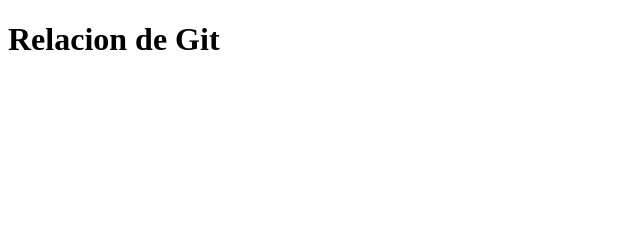
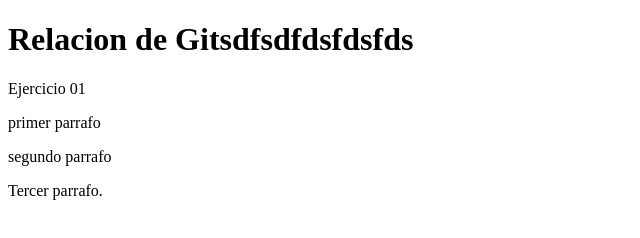
Before and after one commit to javierordonezbecerra/clases1DAM, a plain HTML site: page index.html in a window 1280 px wide. Shown: the whole page, without its empty margins (0-640 px from the left). Drawn offline with Linux system fonts and the light colour scheme.

Commit message:
Version 1.1, ejercicio uno finalizado

```diff
--- a/index.html
+++ b/index.html
@@ -6,6 +6,13 @@
     <title>Document</title>
 </head>
 <body>
-    <h1>Relacion de Git</h1>
+    <h1>Relacion de Gitsdfsdfdsfdsfds</h1>
+
+    <p>Ejercicio 01</p>
+    <p> primer parrafo</p>
+    <p>segundo parrafo</p>
+    <p>Tercer parrafo.</p>
+
+
 </body>
 </html>
```
